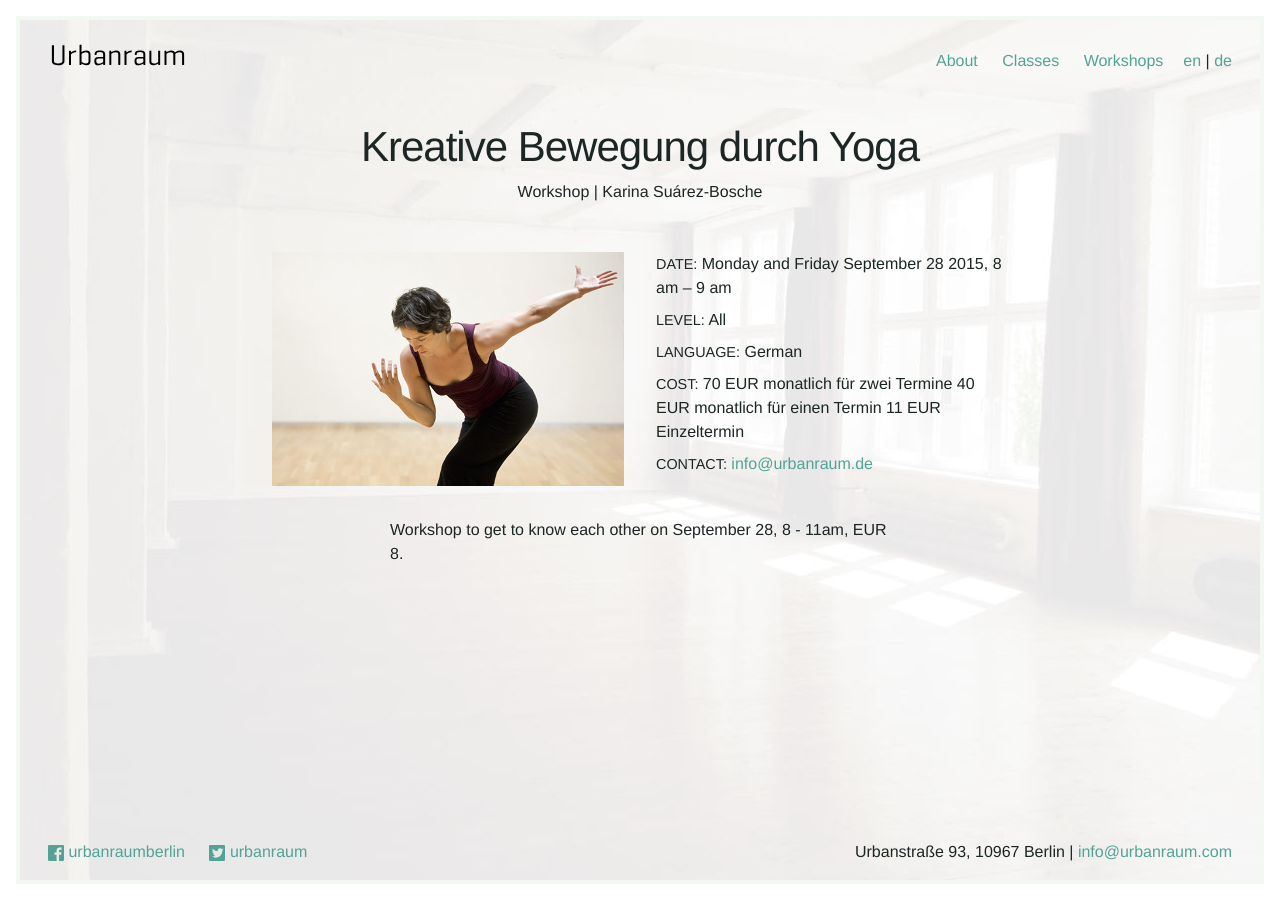
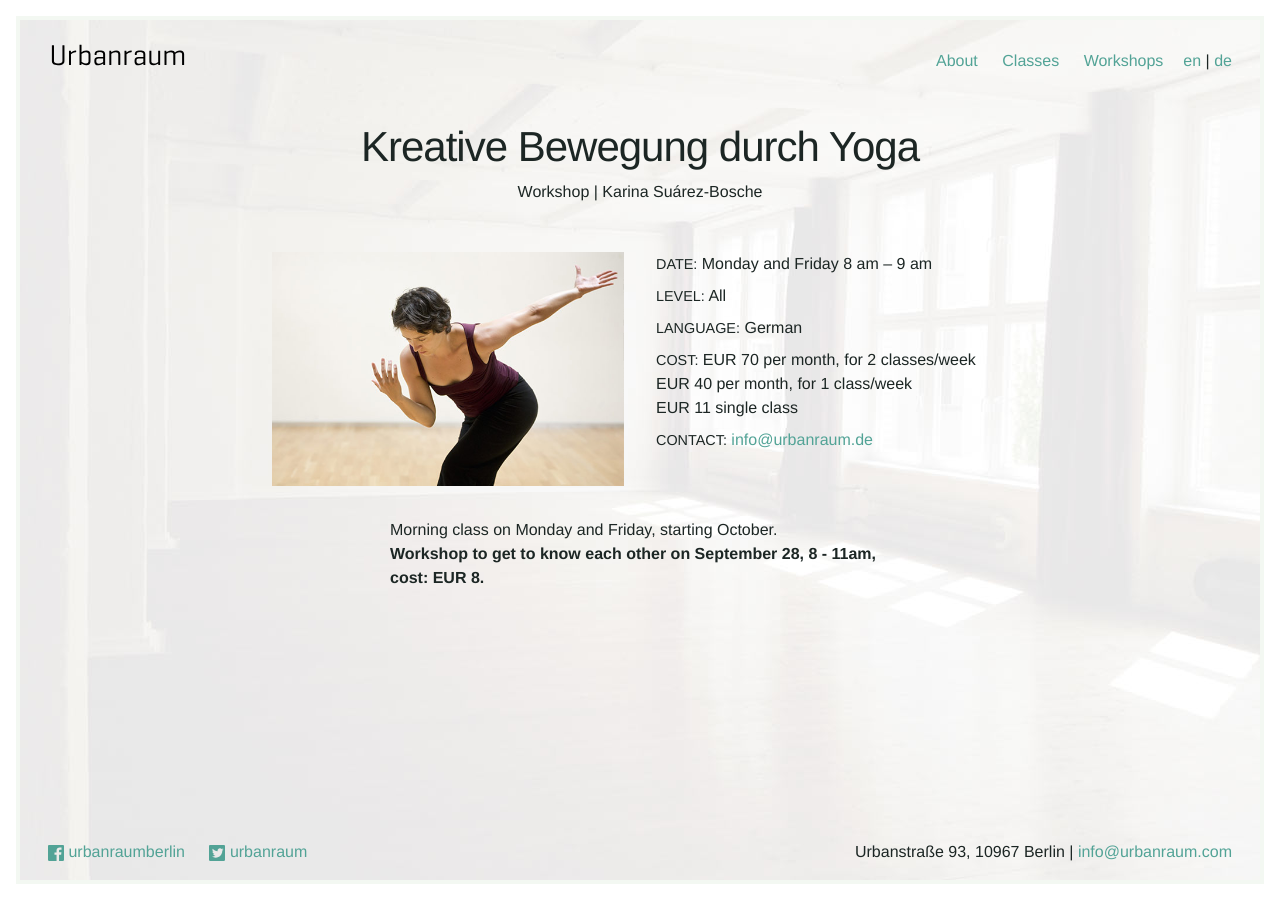
Before and after one commit to Kriesse/urbanraum, a Jekyll site: the page built from _classes/kreative-bewegung-durch-yoga.md, in a window 1280 px wide. Built offline with Jekyll 4.4.1, drawn with Linux system fonts in a browser that asks for light colours; nearby versions of some CDN libraries.

Commit message:
Korrekturen

```diff
--- a/_classes/kreative-bewegung-durch-yoga.md
+++ b/_classes/kreative-bewegung-durch-yoga.md
@@ -10,21 +10,18 @@ type_en: "Workshop"
 type_de: "Workshop"
 
 price_en: "
-70 EUR monatlich für zwei Termine
-40 EUR monatlich für einen Termin
-11 EUR Einzeltermin
+EUR 70 per month, for 2 classes/week <br>
+EUR 40 per month, for 1 class/week <br>
+EUR 11 single class
 "
 price_de: "
-70 EUR monatlich für zwei Termine
-40 EUR monatlich für einen Termin
+70 EUR monatlich für zwei Termine <br>
+40 EUR monatlich für einen Termin <br>
 11 EUR Einzeltermin
 "
 
 weekday_en: "Monday and Friday"
 weekday_de: "Montag und Freitag"
-
-date_en: "September 28 2015"
-date_de: "28.9. 2015"
 
 time_en: "8 am"
 time_de: "8:00 Uhr"
@@ -36,18 +33,17 @@ language_en: "German"
 language_de: "Deutsch"
 
 description_en: "
-Workshop to get to know each other on September 28, 8 - 11am, EUR 8.
+Morning class on Monday and Friday, starting October.
+<br>
+<strong>Workshop to get to know each other on September 28, 8 - 11am, cost: EUR 8.</strong>
 "
 
 description_de: "
 In ihrem morgendlichen Yoga-Kurs verbindet die zeitgenössische Tänzerin Karina Suárez-Bosche Elemente des Hatha und Ashtanga Yogas (Sonnengruß, Asanas, Atem-Übungen u.s.w.) mit denen aus dem Tanz und der Bewegungs-Improvisation.  Die regelmäßige Praxis, schafft Raum für das Bewusstsein des aktuellen Zustandes unseres Seins sowie das Gleichgewicht zwischen Körper, Geist und Seele. Das Ziel ist eine bessere Organisation, Präsenz und Stärkung des Körpers, wodurch sich - auch im Alltag - Vertrauen in dem Selbst und Kreativität entwickelt.
 <br>
-Montags und Freitags: 8:00 - 9:30
-ab den 02.10.2015
+Montags und Freitags: 8:00 - 9:30 Uhr, ab Oktober 2015.
 <br>
-Wöchentlich ab dem 1.Oktober 2015
-<br>
-Kennenlern-Workshop am 28. September, 8:00 - 11:00, 8 EUR.
+<strong>Kennenlern-Workshop am 28. September, 8:00 - 11:00 Uhr, Kosten: 8 EUR.</strong>
 "
 
 teacher: "Karina Suárez-Bosche"
```
Also changed, not shown: _classes/contact-improvisation.md (+11 -12 lines), _classes/profitraining.md (+16 -2 lines).
